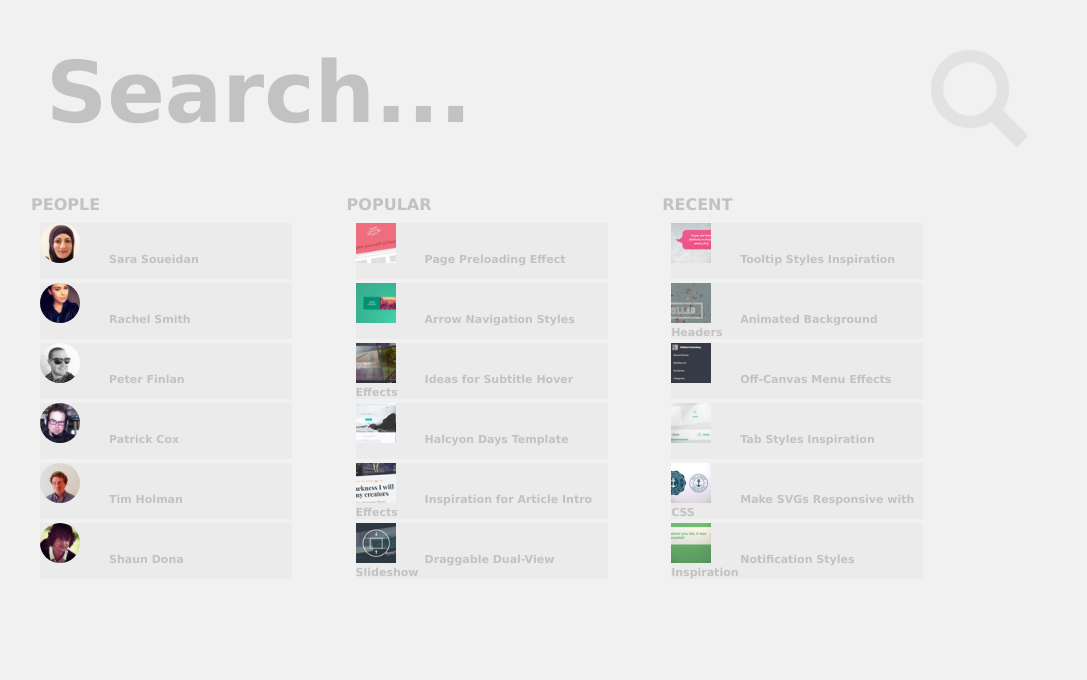
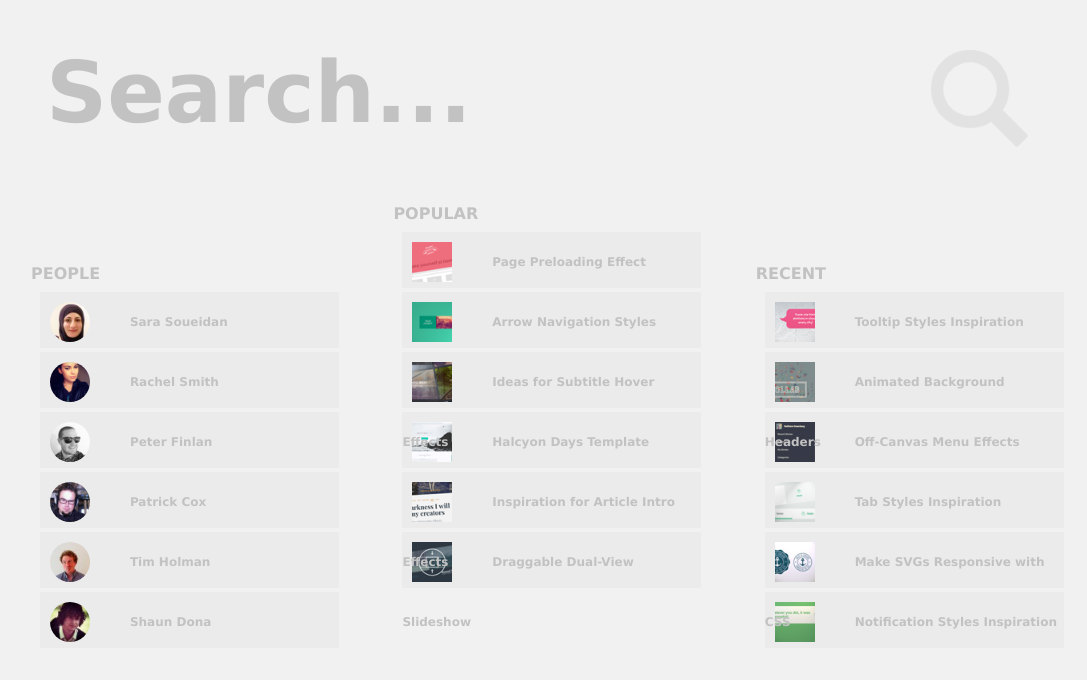
Before and after one commit to Eudaimosha/Beetroot_HW, a plain HTML site: page Huge Search/index.html in a window 1280 px wide. Shown: the whole page, without its empty margins (81-1168 px from the left). Drawn offline with Linux system fonts and the light colour scheme.

Commit message:
HugeSearch was modified

```diff
--- a/Huge Search/css/style.css
+++ b/Huge Search/css/style.css
@@ -5,7 +5,6 @@
 	padding: 0;
 	margin: 0;
 	outline: none;
-	transition: all .2s ease;
 }
 
 body {
@@ -19,9 +18,8 @@ main {
 
 .top {
 width: 100%;
-margin-top: 50px;
-vertical-align: middle;
-white-space: nowrap;
+margin: 50px auto;
+display: inline-block;
 }
 
 ::-webkit-input-placeholder { color: #C2C2C2;}
@@ -39,7 +37,6 @@ white-space: nowrap;
     float: left;
     color: #ec5a62;
     padding-left: 15px;
-    margin-bottom: 60px;
 }
 
 placeholder{
@@ -63,36 +60,37 @@ placeholder{
     font-family: Geneva, sans-serif;
     color:#C2C2C2;
     font-weight: bold;
-    margin-bottom: 100px;
+    width: 100%;
+
 }
 
 .item {  /*каждый список с названием*/
     display: inline-block;
-    vertical-align: bottom;
+    width: 30%;
+    /*overflow: hidden;*/
+
 }
 
 .popular { /*список по центру*/
-    padding-left: 40px;
-    padding-right: 40px;
-
+    margin-left: 40px;
+    margin-right: 40px;
 }
 
 ul { /*список*/
     list-style: none;
-    width: 260px;
     height:365px;
     border: 2px solid #F1F1F1;
-    font-size:11px;
+    font-size:12px;
     margin: 5px;
     font-weight: bold;
+
 }
 
 ul span{ /*текст в блоке с ссылкой*/
-    text-align: center;
-    margin-top: -15%;
-    margin-left: 10%;
-    width: 200px;
-
+    line-height: 60px;
+   margin-left: 10%;
+   vertical-align: middle;
+  /* overflow: hidden; */
 }
 
 li {
@@ -107,7 +105,8 @@ li:hover{
     color: #ec5a62;
 }
 
-.avatar.picture {
+.avatar,.picture {
+    margin: 10px;
     float: left;
 }
 
--- a/Huge Search/index.html
+++ b/Huge Search/index.html
@@ -10,6 +10,7 @@
 
 </head>
 <body>
+    <header></header>
     <main>
 
         <div class= "top">
@@ -58,6 +59,7 @@
 
 
     </main>
+    <footer></footer>
 
 </body>
 </html>
--- a/Weather Forecast/css/style.css
+++ b/Weather Forecast/css/style.css
@@ -104,7 +104,7 @@ body{
 
 
 /*last phrase*/
-.adios{
+.bottom{
     font-size: 15px;
     font-family: "Lucida Grande", "Lucida Sans Unicode", "Lucida Sans", Geneva, Verdana, sans-serif;
     margin-left: 300px;
```
Also changed, not shown: Dinner List/index.html (+1 -0 lines), Weather Forecast/index.html (+5 -2 lines), СV/index.html (+1 -4 lines).
